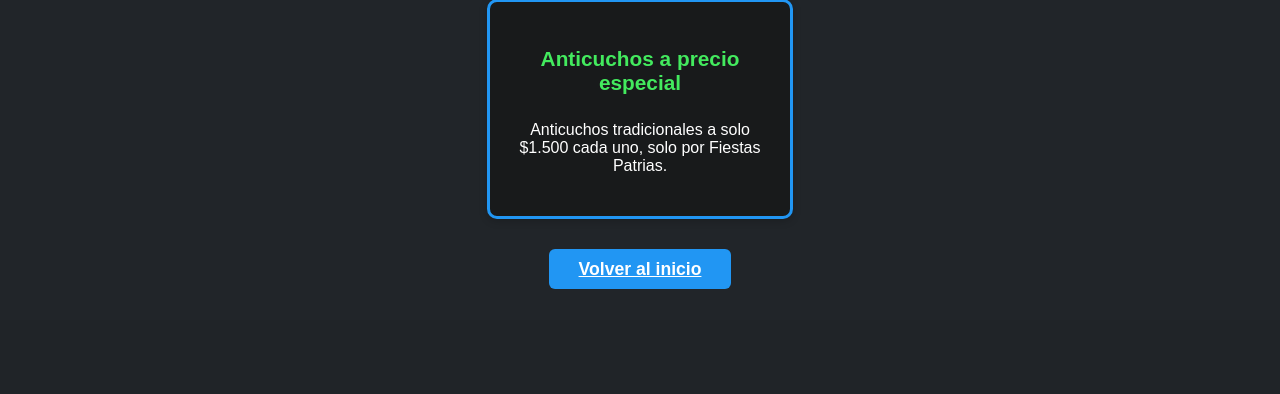
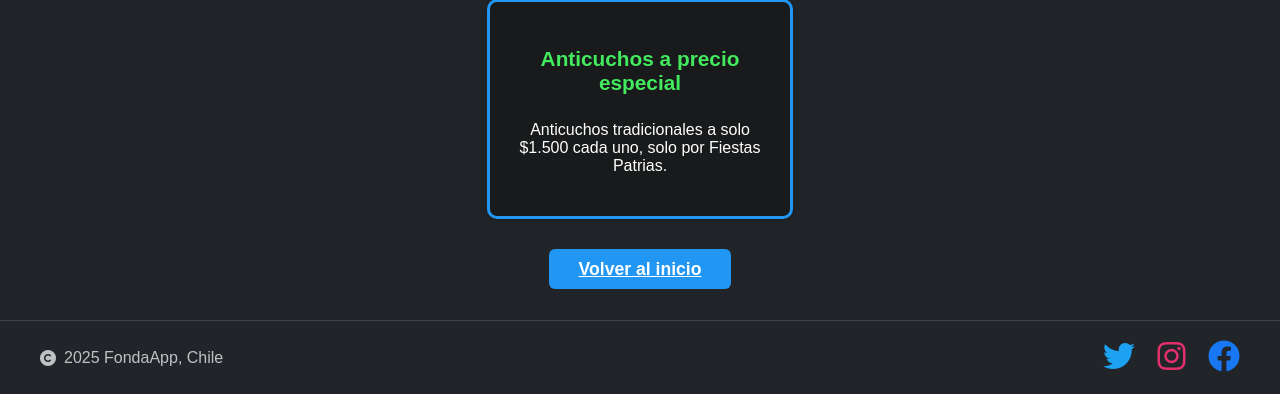
Before and after one commit to EliezerZenteno/zenteno_alegria_rodriguez, a Django app: page /promociones/ in a window 1280 px wide. Shown: the part 742-1136 px from the top of the page. Before the commit the page ends 1031 px from the top, so only its background shows below. Run offline with Django 5.2, Linux system fonts and the light colour scheme.

Commit message:
se arreglaron las redes sociales y tambien los colores

```diff
--- a/FondaApp/core/templates/core/promociones.html
+++ b/FondaApp/core/templates/core/promociones.html
@@ -1,10 +1,10 @@
-
 <!DOCTYPE html>
 <html lang="es">
 <head>
 	<meta charset="UTF-8">
 	<meta name="viewport" content="width=device-width, initial-scale=1.0">
 	<title>Promociones | FondaApp</title>
+	<link rel="stylesheet" href="https://cdnjs.cloudflare.com/ajax/libs/font-awesome/6.4.0/css/all.min.css">
 		<style>
 			body {
 				margin: 0;
@@ -146,6 +146,46 @@
 				color: #2196f3;
 				text-shadow: 1px 1px 8px #fff, 0 0 10px #e6394644;
 			}
+			.footer {
+				width: 100%;
+				border-top: 1px solid #444;
+				background: #212529;
+				padding: 18px 0;
+				margin-top: 40px;
+			}
+			.footer-content {
+				max-width: 1200px;
+				margin: 0 auto;
+				display: flex;
+				justify-content: space-between;
+				align-items: center;
+				color: #bfc1c3;
+				font-size: 1rem;
+				padding: 0 40px;
+			}
+			.footer-left {
+				display: flex;
+				align-items: center;
+				gap: 8px;
+			}
+			.footer-right a {
+				margin-left: 18px;
+				font-size: 2rem;
+				transition: color 0.2s;
+				vertical-align: middle;
+			}
+			.footer-right a[title="Twitter"] i {
+				color: #1da1f2;
+			}
+			.footer-right a[title="Instagram"] i {
+				color: #e1306c;
+			}
+			.footer-right a[title="Facebook"] i {
+				color: #1877f3;
+			}
+			.footer-right a:hover i {
+				color: #fff;
+			}
 		</style>
 </head>
 <body>
@@ -209,5 +249,17 @@
 	<div style="text-align:center; margin-bottom:40px;">
 		<a href="/" class="btn-volver">Volver al inicio</a>
 	</div>
+	<footer class="footer">
+    <div class="footer-content">
+        <div class="footer-left">
+            <i class="fa-solid fa-copyright"></i> 2025 FondaApp, Chile
+        </div>
+        <div class="footer-right">
+            <a href="https://twitter.com/" target="_blank" title="Twitter"><i class="fab fa-twitter"></i></a>
+            <a href="https://instagram.com/" target="_blank" title="Instagram"><i class="fab fa-instagram"></i></a>
+            <a href="https://facebook.com/" target="_blank" title="Facebook"><i class="fab fa-facebook"></i></a>
+        </div>
+    </div>
+</footer>
 </body>
 </html>
```
Also changed, not shown: FondaApp/core/templates/core/home.html (+54 -3 lines).
